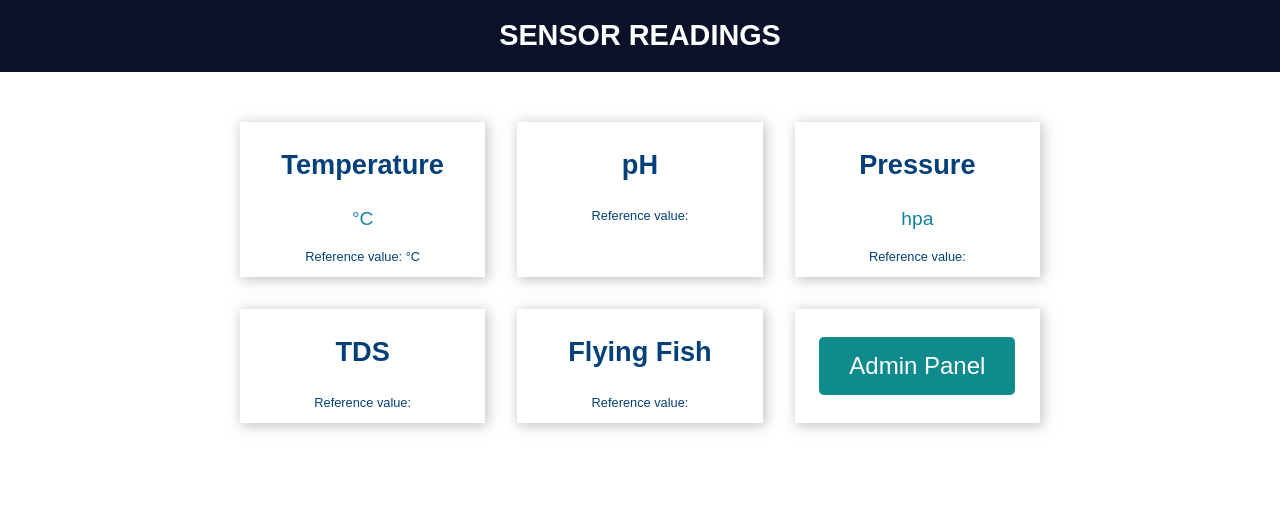
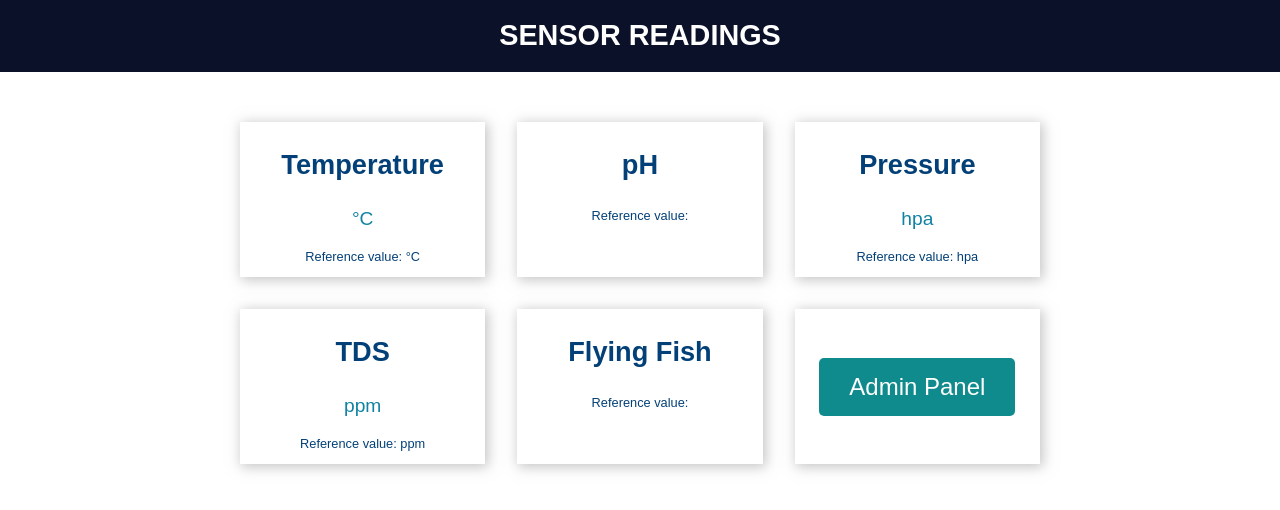
Before and after one commit to lunatogi/hydro, a plain HTML site: page hydro-8266/data/index.html in a window 1280 px wide. Drawn offline with Linux system fonts and the light colour scheme.

Commit message:
Flying Fish and TDS added to all system

```diff
--- a/hydro-8266/data/index.html
+++ b/hydro-8266/data/index.html
@@ -25,12 +25,12 @@
                 <div class="card">
                     <p class="card-title"> Pressure</p>
                     <p class="reading"><span id="pressure"></span> hpa</p>
-                    <p class="ref">Reference value: <span id="refPressure"></span></p>
+                    <p class="ref">Reference value: <span id="refPressure"></span> hpa</p>
                 </div>
                 <div class="card">
                     <p class="card-title"> TDS</p>
-                    <p class="reading"><span id="tds"></span></p>
-                    <p class="ref">Reference value: <span id="refTDS"></span></p>
+                    <p class="reading"><span id="tds"></span> ppm</p>
+                    <p class="ref">Reference value: <span id="refTDS"></span> ppm</p>
                 </div>
                 <div class="card">
                     <p class="card-title"> Flying Fish</p>
```
Also changed, not shown: hydro-8266/data/admin.html (+2 -2 lines), 2 other files.
